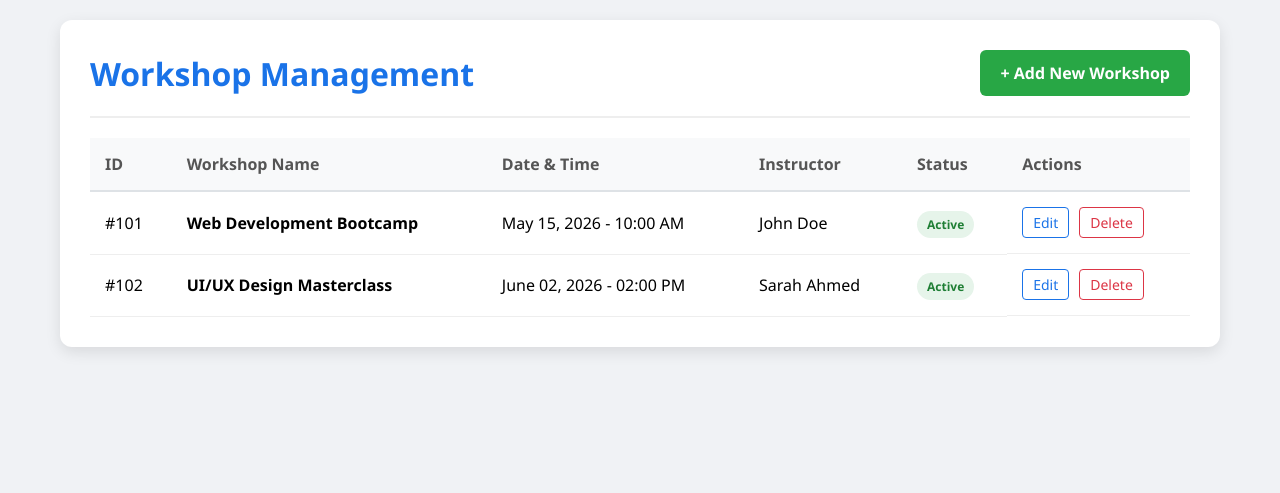
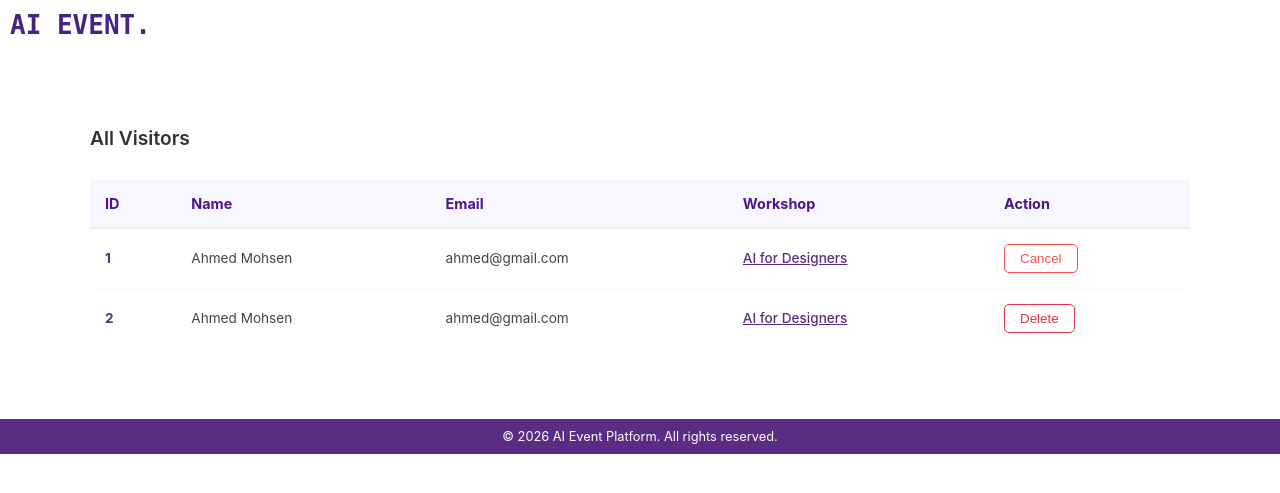
Before and after one commit to NouranAbdelgwad/Event-Management-System, a PHP site: page /views/pages/admin_visitors.php in a window 1280 px wide. Shown: the top 493 px of the page. Run offline with PHP 8.4, Linux system fonts and the light colour scheme.

Commit message:
Refactor admin visitors page layout and styles

```diff
--- a/views/pages/admin_visitors.php
+++ b/views/pages/admin_visitors.php
@@ -3,71 +3,67 @@
 <head>
     <meta charset="UTF-8">
     <meta name="viewport" content="width=device-width, initial-scale=1.0">
-    <title>Admin - Manage Workshops</title>
+    <title>Admin - All Visitors</title>
+    <link rel="stylesheet" href="../../assets/css/style.css">
     <style>
-        body { font-family: 'Segoe UI', Tahoma, Geneva, Verdana, sans-serif; background-color: #f0f2f5; margin: 0; padding: 20px; }
-        .container { max-width: 1100px; margin: auto; background: white; padding: 30px; border-radius: 12px; box-shadow: 0 5px 15px rgba(0,0,0,0.1); }
-        .header { display: flex; justify-content: space-between; align-items: center; border-bottom: 2px solid #eee; padding-bottom: 20px; margin-bottom: 20px; }
-        h1 { color: #1a73e8; margin: 0; }
-        .btn-add { background-color: #28a745; color: white; padding: 12px 20px; text-decoration: none; border-radius: 6px; font-weight: bold; transition: 0.3s; }
-        .btn-add:hover { background-color: #218838; }
-        table { width: 100%; border-collapse: collapse; margin-top: 10px; }
-        th { background-color: #f8f9fa; color: #555; text-align: left; padding: 15px; border-bottom: 2px solid #dee2e6; }
-        td { padding: 15px; border-bottom: 1px solid #eee; vertical-align: middle; }
-        .status { padding: 5px 10px; border-radius: 20px; font-size: 12px; font-weight: bold; }
-        .status-active { background: #e6f4ea; color: #1e7e34; }
-        .actions { display: flex; gap: 10px; }
-        .btn-edit { color: #1a73e8; text-decoration: none; border: 1px solid #1a73e8; padding: 5px 10px; border-radius: 4px; font-size: 14px; }
-        .btn-delete { color: #dc3545; text-decoration: none; border: 1px solid #dc3545; padding: 5px 10px; border-radius: 4px; font-size: 14px; }
-        .btn-edit:hover { background: #1a73e8; color: white; }
-        .btn-delete:hover { background: #dc3545; color: white; }
+        :root { --main-purple: #5a2d82; --text-purple: #4a148c; }
+        body { font-family: 'Inter', sans-serif; background-color: #fff; margin: 0; }
+        .admin-wrapper { max-width: 1100px; margin: 40px auto; padding: 20px; }
+        .header-title { font-size: 1.2rem; color: #333; font-weight: 600; margin-bottom: 30px; }
+
+        table { width: 100%; border-collapse: collapse; }
+        th { background-color: #f8f7ff; color: var(--text-purple); text-align: left; padding: 15px; font-size: 0.9rem; border-bottom: 2px solid #eee; }
+        td { padding: 15px; border-bottom: 1px solid #f9f9f9; font-size: 0.85rem; color: #444; }
+
+        .id-cell { color: var(--main-purple); font-weight: bold; }
+        .workshop-link { color: var(--main-purple); text-decoration: underline; font-weight: 500; }
+
+        .btn-cancel { background-color: white; color: #ff4d4d; border: 1px solid #ff4d4d; padding: 6px 15px; border-radius: 5px; text-decoration: none; cursor: pointer; }
+        .btn-delete { background-color: white; color: #dc3545; border: 1px solid #dc3545; padding: 6px 15px; border-radius: 5px; text-decoration: none; }
+
+        .footer-line { background-color: var(--main-purple); color: white; text-align: center; padding: 10px; margin-top: 50px; font-size: 0.8rem; }
     </style>
 </head>
 <body>
+    <?php
+    $navType = "admin";
+    include("../components/navbar.php");
+    ?>
 
-<div class="container">
-    <div class="header">
-        <h1>Workshop Management</h1>
-        <a href="create_workshop.php" class="btn-add">+ Add New Workshop</a>
-    </div>
+    <div class="admin-wrapper">
+        <h2 class="header-title">All Visitors</h2>
 
         <table>
             <thead>
                 <tr>
                     <th>ID</th>
-                <th>Workshop Name</th>
-                <th>Date & Time</th>
-                <th>Instructor</th>
-                <th>Status</th>
-                <th>Actions</th>
+                    <th>Name</th>
+                    <th>Email</th>
+                    <th>Workshop</th>
+                    <th>Action</th>
                 </tr>
             </thead>
             <tbody>
                 <tr>
-                <td>#101</td>
-                <td><strong>Web Development Bootcamp</strong></td>
-                <td>May 15, 2026 - 10:00 AM</td>
-                <td>John Doe</td>
-                <td><span class="status status-active">Active</span></td>
-                <td class="actions">
-                    <a href="edit_workshop.php?id=101" class="btn-edit">Edit</a>
-                    <a href="#" class="btn-delete">Delete</a>
-                </td>
+                    <td class="id-cell">1</td>
+                    <td>Ahmed Mohsen</td>
+                    <td>ahmed@gmail.com</td>
+                    <td><a href="#" class="workshop-link">AI for Designers</a></td>
+                    <td><button class="btn-cancel">Cancel</button></td>
                 </tr>
                 <tr>
-                <td>#102</td>
-                <td><strong>UI/UX Design Masterclass</strong></td>
-                <td>June 02, 2026 - 02:00 PM</td>
-                <td>Sarah Ahmed</td>
-                <td><span class="status status-active">Active</span></td>
-                <td class="actions">
-                    <a href="edit_workshop.php?id=102" class="btn-edit">Edit</a>
-                    <a href="#" class="btn-delete">Delete</a>
-                </td>
+                    <td class="id-cell">2</td>
+                    <td>Ahmed Mohsen</td>
+                    <td>ahmed@gmail.com</td>
+                    <td><a href="#" class="workshop-link">AI for Designers</a></td>
+                    <td><button class="btn-delete">Delete</button></td>
                 </tr>
             </tbody>
         </table>
     </div>
 
+    <div class="footer-line">
+        © 2026 AI Event Platform. All rights reserved.
+    </div>
 </body>
 </html>
```
Lines whose indentation alone changed are shown as unchanged.
